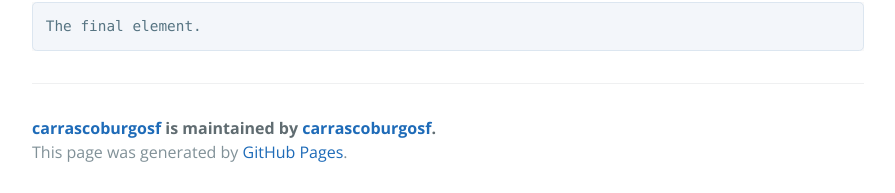
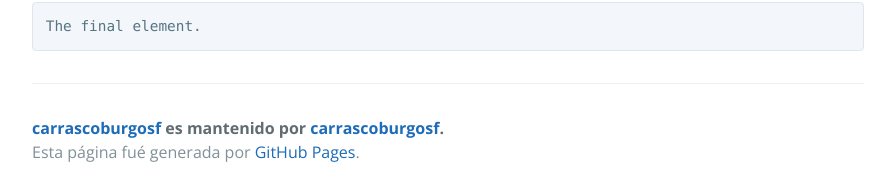
Before and after one commit to carrascoburgosf/carrascoburgosf, a Jekyll site: the page built from index.md, in a window 1280 px wide and 900 px high, scrolled down 3190 px. Shown: the part 704-897 px from the top of the window, without its empty margins (192-1087 px from the left). Built offline with Jekyll 4.4.1, drawn with Linux system fonts in a browser that asks for light colours.

Commit message:
Update default.html

```diff
--- a/_layouts/default.html
+++ b/_layouts/default.html
@@ -39,9 +39,9 @@
 
       <footer class="site-footer">
         {% if site.is_project_page %}
-          <span class="site-footer-owner"><a href="{{ site.github.repository_url }}">{{ site.github.repository_name }}</a> is maintained by <a href="{{ site.github.owner_url }}">{{ site.github.owner_name }}</a>.</span>
+          <span class="site-footer-owner"><a href="{{ site.github.repository_url }}">{{ site.github.repository_name }}</a> es mantenido por <a href="{{ site.github.owner_url }}">{{ site.github.owner_name }}</a>.</span>
         {% endif %}
-        <span class="site-footer-credits">This page was generated by <a href="https://pages.github.com">GitHub Pages</a>.</span>
+        <span class="site-footer-credits">Esta página fué generada por <a href="https://pages.github.com">GitHub Pages</a>.</span>
       </footer>
     </main>
   </body>
```
